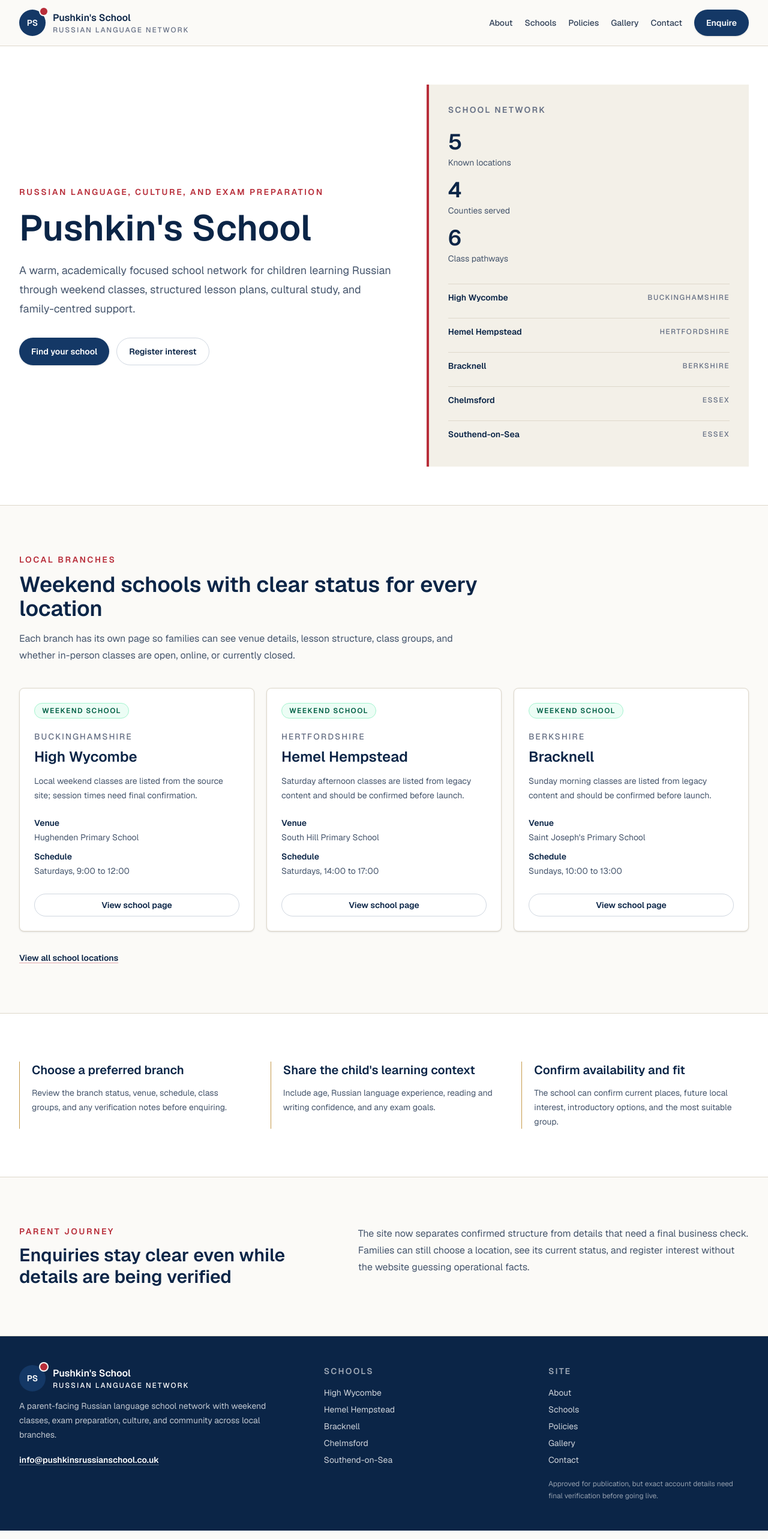
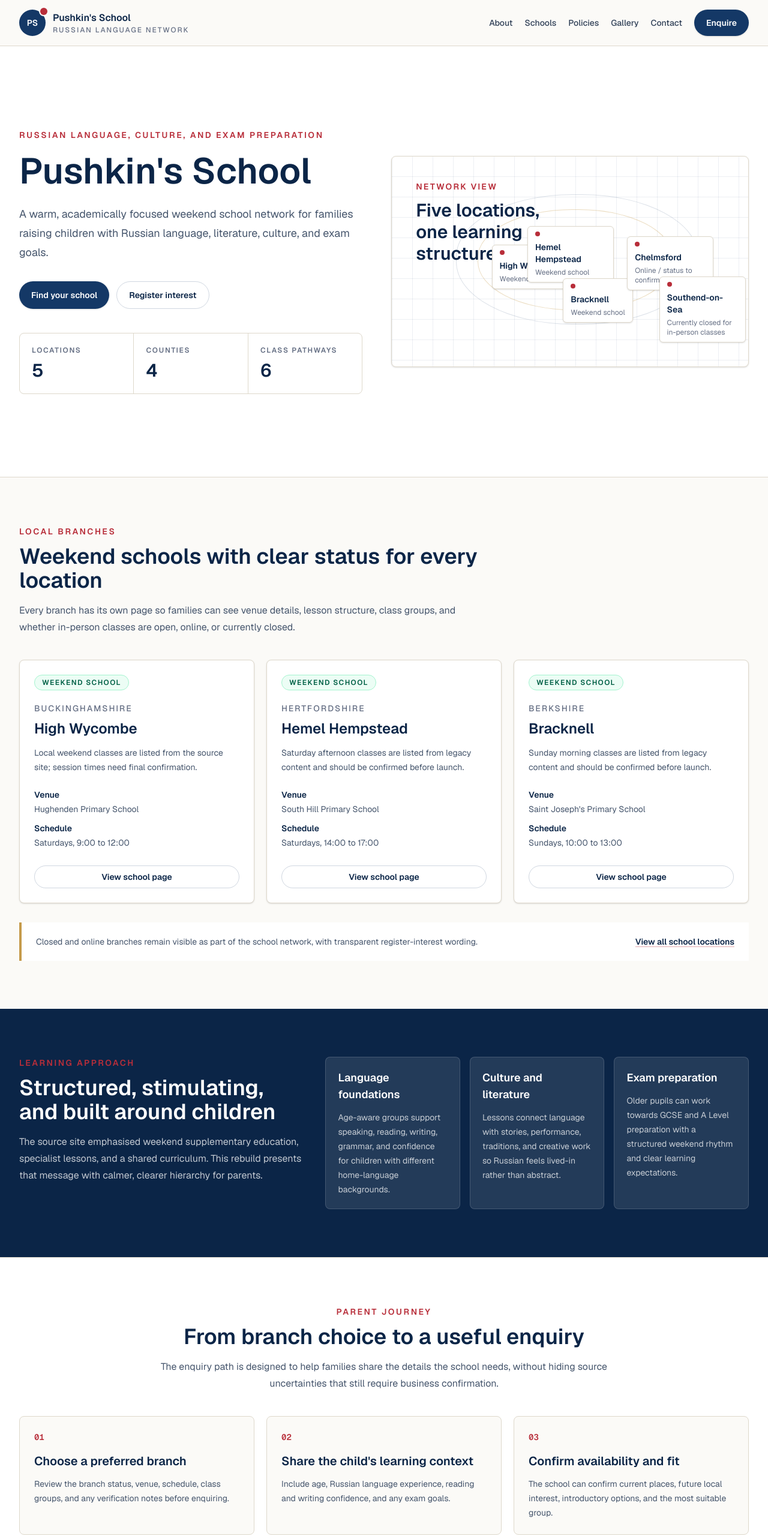
Before and after one commit to AntonV0/pushkins-russian-school, a Next.js app: page / in a window 1280 px wide. Shown: the top 2566 px of the page at 60% size. Built offline with nearby package versions, Linux system fonts and the light colour scheme.

Commit message:
feat(ui): redesign homepage

```diff
--- a/src/app/page.tsx
+++ b/src/app/page.tsx
@@ -1,12 +1,31 @@
 import type { Metadata } from "next";
 import Link from "next/link";
+import { ButtonLink } from "@/components/site/button-link";
+import { MetricStrip } from "@/components/site/metric-strip";
+import { NetworkVisual } from "@/components/site/network-visual";
 import { SchoolCard } from "@/components/site/school-card";
+import { SectionIntro } from "@/components/site/section-intro";
 import { admissionsSteps } from "@/data/admissions";
 import { contactDetails } from "@/data/contact";
 import { networkSummary, schools } from "@/data/schools";
 import { siteConfig } from "@/data/site";
 
 const featuredSchools = schools.slice(0, 3);
+
+const learningPathways = [
+  {
+    title: "Language foundations",
+    body: "Age-aware groups support speaking, reading, writing, grammar, and confidence for children with different home-language backgrounds.",
+  },
+  {
+    title: "Culture and literature",
+    body: "Lessons connect language with stories, performance, traditions, and creative work so Russian feels lived-in rather than abstract.",
+  },
+  {
+    title: "Exam preparation",
+    body: "Older pupils can work towards GCSE and A Level preparation with a structured weekend rhythm and clear learning expectations.",
+  },
+];
 
 export const metadata: Metadata = {
   title: "Pushkin's School | Russian Language School Network",
@@ -25,7 +44,7 @@ export default function Home() {
   return (
     <main>
       <section className="border-b border-border-soft bg-surface">
-        <div className="mx-auto grid min-h-[calc(100vh-82px)] max-w-7xl items-center gap-12 px-6 py-16 lg:grid-cols-[1.08fr_0.92fr] lg:px-8">
+        <div className="mx-auto grid min-h-[calc(100vh-82px)] max-w-7xl items-center gap-12 px-6 py-14 lg:grid-cols-[0.98fr_1.02fr] lg:px-8">
           <div>
             <p className="text-sm font-semibold uppercase tracking-[0.18em] text-brand-red">
               Russian language, culture, and exam preparation
@@ -34,89 +53,55 @@ export default function Home() {
               Pushkin&apos;s School
             </h1>
             <p className="mt-6 max-w-2xl text-lg leading-8 text-slate-600">
-              A warm, academically focused school network for children learning
-              Russian through weekend classes, structured lesson plans, cultural
-              study, and family-centred support.
+              A warm, academically focused weekend school network for families
+              raising children with Russian language, literature, culture, and
+              exam goals.
             </p>
             <div className="mt-8 flex flex-col gap-3 sm:flex-row">
-              <Link
-                href="/schools"
-                className="inline-flex items-center justify-center rounded-full bg-brand-blue px-5 py-3 text-sm font-semibold text-white shadow-sm transition hover:bg-brand-blue-strong focus:outline-none focus:ring-2 focus:ring-brand-blue/30"
-              >
-                Find your school
-              </Link>
-              <Link
-                href="/contact#enquiry-form"
-                className="inline-flex items-center justify-center rounded-full border border-brand-blue/20 px-5 py-3 text-sm font-semibold text-brand-blue-strong transition hover:border-brand-red hover:text-brand-red focus:outline-none focus:ring-2 focus:ring-brand-red/30"
-              >
+              <ButtonLink href="/schools">Find your school</ButtonLink>
+              <ButtonLink href="/contact#enquiry-form" variant="secondary">
                 {contactDetails.registrationCta}
-              </Link>
+              </ButtonLink>
+            </div>
+            <div className="mt-10">
+              <MetricStrip
+                metrics={[
+                  { label: "Locations", value: networkSummary.locations },
+                  { label: "Counties", value: networkSummary.counties },
+                  { label: "Class pathways", value: networkSummary.classGroupCount },
+                ]}
+              />
             </div>
           </div>
 
-          <div className="border-l-4 border-brand-red bg-surface-muted p-6 sm:p-8">
-            <p className="text-sm font-semibold uppercase tracking-[0.16em] text-muted">
-              School network
-            </p>
-            <div className="mt-6 grid gap-4 sm:grid-cols-3 lg:grid-cols-1">
-              <div>
-                <p className="text-4xl font-semibold text-brand-blue-strong">
-                  {networkSummary.locations}
-                </p>
-                <p className="mt-1 text-sm text-slate-600">Known locations</p>
-              </div>
-              <div>
-                <p className="text-4xl font-semibold text-brand-blue-strong">
-                  {networkSummary.counties}
-                </p>
-                <p className="mt-1 text-sm text-slate-600">Counties served</p>
-              </div>
-              <div>
-                <p className="text-4xl font-semibold text-brand-blue-strong">
-                  {networkSummary.classGroupCount}
-                </p>
-                <p className="mt-1 text-sm text-slate-600">Class pathways</p>
-              </div>
-            </div>
-            <div className="mt-8 grid gap-3">
-              {schools.map((school) => (
-                <Link
-                  key={school.slug}
-                  href={`/schools/${school.slug}`}
-                  className="flex items-center justify-between border-t border-border-soft py-3 text-sm font-semibold text-brand-blue-strong hover:text-brand-red"
-                >
-                  <span>{school.name}</span>
-                  <span className="text-xs font-medium uppercase tracking-[0.12em] text-muted">
-                    {school.county}
-                  </span>
-                </Link>
-              ))}
-            </div>
-          </div>
+          <NetworkVisual />
         </div>
       </section>
 
       <section className="bg-background py-16 sm:py-20">
         <div className="mx-auto max-w-7xl px-6 lg:px-8">
-          <div className="max-w-3xl">
-            <p className="text-sm font-semibold uppercase tracking-[0.18em] text-brand-red">
-              Local branches
-            </p>
-            <h2 className="mt-3 text-3xl font-semibold text-brand-blue-strong sm:text-4xl">
-              Weekend schools with clear status for every location
-            </h2>
-            <p className="mt-4 text-base leading-7 text-slate-600">
-              Each branch has its own page so families can see venue details,
+          <SectionIntro
+            eyebrow="Local branches"
+            title="Weekend schools with clear status for every location"
+          >
+            <p>
+              Every branch has its own page so families can see venue details,
               lesson structure, class groups, and whether in-person classes are
               open, online, or currently closed.
             </p>
-          </div>
+          </SectionIntro>
+
           <div className="mt-10 grid gap-5 md:grid-cols-3">
             {featuredSchools.map((school) => (
               <SchoolCard key={school.slug} school={school} />
             ))}
           </div>
-          <div className="mt-8">
+
+          <div className="mt-8 flex flex-col gap-4 border-l-4 border-brand-gold bg-surface px-6 py-5 sm:flex-row sm:items-center sm:justify-between">
+            <p className="text-sm leading-6 text-slate-600">
+              Closed and online branches remain visible as part of the school
+              network, with transparent register-interest wording.
+            </p>
             <Link
               href="/schools"
               className="text-sm font-semibold text-brand-blue-strong underline decoration-brand-red/40 hover:text-brand-red"
@@ -127,35 +112,91 @@ export default function Home() {
         </div>
       </section>
 
+      <section className="bg-brand-blue-strong py-16 text-white sm:py-20">
+        <div className="mx-auto grid max-w-7xl gap-10 px-6 lg:grid-cols-[0.8fr_1.2fr] lg:px-8">
+          <SectionIntro
+            eyebrow="Learning approach"
+            title="Structured, stimulating, and built around children"
+            tone="dark"
+          >
+            <p>
+              The source site emphasised weekend supplementary education,
+              specialist lessons, and a shared curriculum. This rebuild presents
+              that message with calmer, clearer hierarchy for parents.
+            </p>
+          </SectionIntro>
+
+          <div className="grid gap-4 md:grid-cols-3">
+            {learningPathways.map((pathway) => (
+              <article
+                key={pathway.title}
+                className="rounded-lg border border-white/15 bg-white/10 p-5"
+              >
+                <h2 className="text-lg font-semibold text-white">
+                  {pathway.title}
+                </h2>
+                <p className="mt-3 text-sm leading-6 text-white/75">
+                  {pathway.body}
+                </p>
+              </article>
+            ))}
+          </div>
+        </div>
+      </section>
+
       <section className="border-y border-border-soft bg-surface py-16 sm:py-20">
-        <div className="mx-auto grid max-w-7xl gap-10 px-6 md:grid-cols-3 lg:px-8">
-          {admissionsSteps.map((item) => (
-            <div key={item.title} className="border-l border-brand-gold pl-5">
-              <h2 className="text-xl font-semibold text-brand-blue-strong">
-                {item.title}
-              </h2>
-              <p className="mt-3 text-sm leading-6 text-slate-600">{item.body}</p>
-            </div>
-          ))}
+        <div className="mx-auto max-w-7xl px-6 lg:px-8">
+          <SectionIntro
+            eyebrow="Parent journey"
+            title="From branch choice to a useful enquiry"
+            align="center"
+          >
+            <p>
+              The enquiry path is designed to help families share the details
+              the school needs, without hiding source uncertainties that still
+              require business confirmation.
+            </p>
+          </SectionIntro>
+          <div className="mt-10 grid gap-5 md:grid-cols-3">
+            {admissionsSteps.map((item, index) => (
+              <article
+                key={item.title}
+                className="rounded-lg border border-border-soft bg-background p-6"
+              >
+                <p className="font-mono text-sm font-semibold text-brand-red">
+                  0{index + 1}
+                </p>
+                <h2 className="mt-4 text-xl font-semibold text-brand-blue-strong">
+                  {item.title}
+                </h2>
+                <p className="mt-3 text-sm leading-6 text-slate-600">
+                  {item.body}
+                </p>
+              </article>
+            ))}
+          </div>
         </div>
       </section>
 
       <section className="bg-background py-16 sm:py-20">
-        <div className="mx-auto grid max-w-7xl gap-8 px-6 md:grid-cols-[0.9fr_1.1fr] lg:px-8">
+        <div className="mx-auto grid max-w-7xl gap-8 px-6 lg:grid-cols-[1fr_0.85fr] lg:px-8">
           <div>
             <p className="text-sm font-semibold uppercase tracking-[0.18em] text-brand-red">
-              Parent journey
+              Ready to start?
             </p>
-            <h2 className="mt-3 text-3xl font-semibold text-brand-blue-strong">
-              Enquiries stay clear even while details are being verified
+            <h2 className="mt-3 max-w-3xl text-3xl font-semibold text-brand-blue-strong sm:text-4xl">
+              Ask about current classes or register interest in a future local
+              branch
             </h2>
           </div>
-          <p className="text-base leading-7 text-slate-600">
-            The site now separates confirmed structure from details that need a
-            final business check. Families can still choose a location, see its
-            current status, and register interest without the website guessing
-            operational facts.
-          </p>
+          <div className="flex flex-col justify-center gap-4 sm:flex-row lg:justify-end">
+            <ButtonLink href="/contact#enquiry-form">
+              Start an enquiry
+            </ButtonLink>
+            <ButtonLink href="/policies" variant="secondary">
+              View policies
+            </ButtonLink>
+          </div>
         </div>
       </section>
     </main>
```
